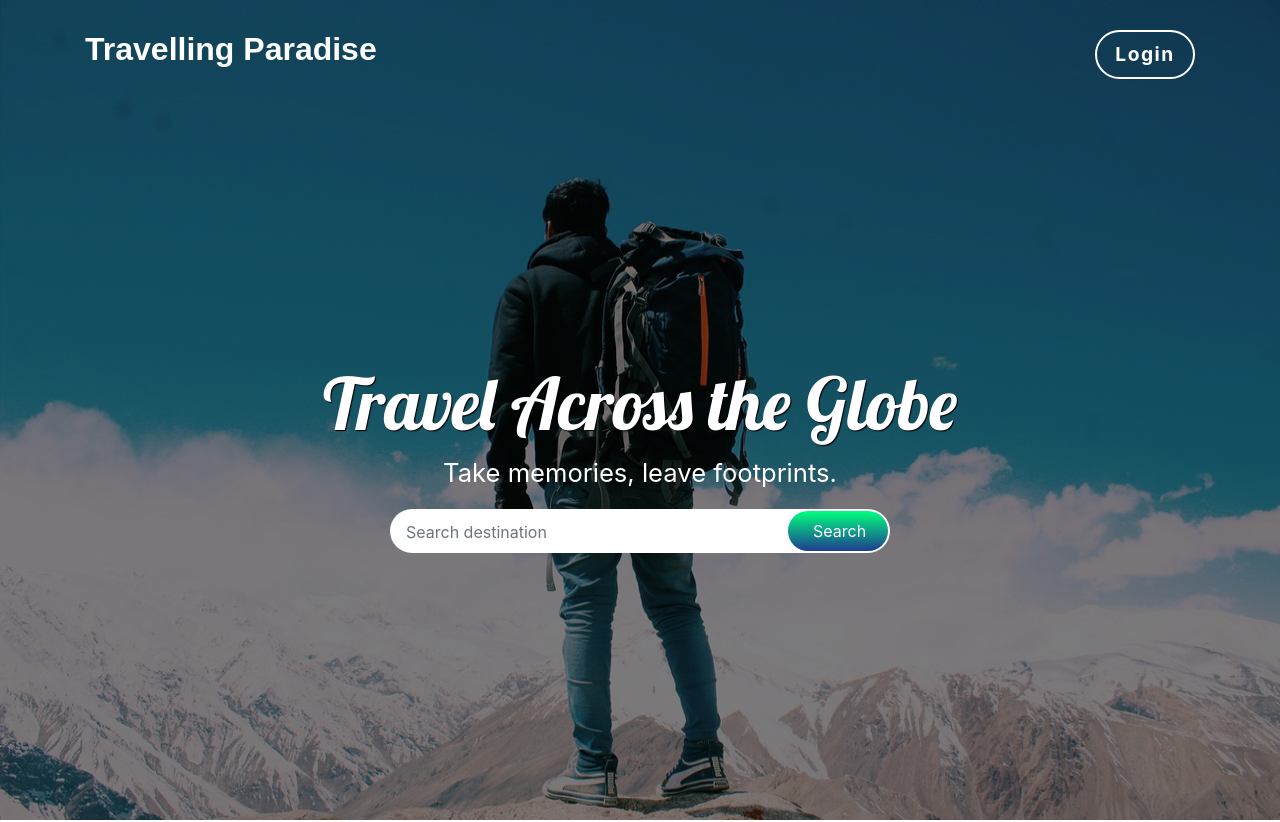
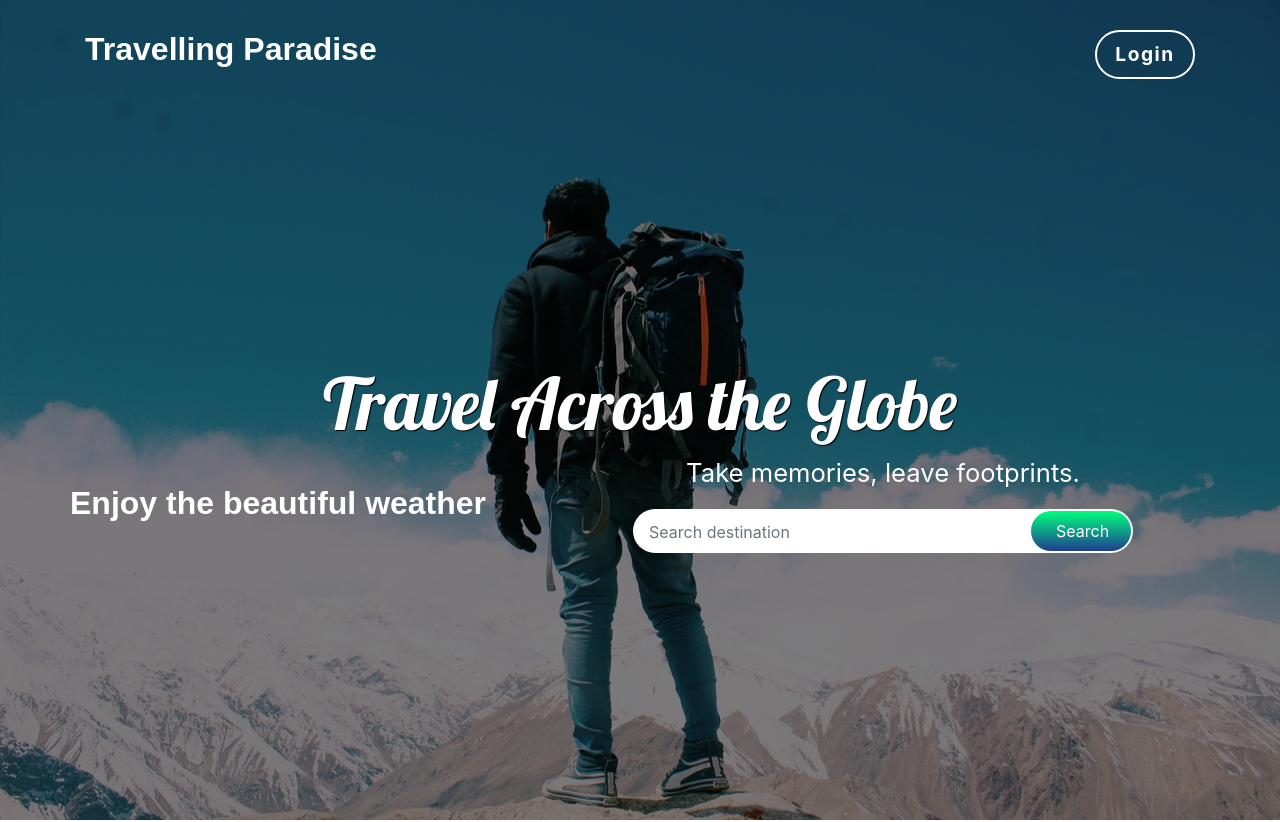
Before and after one commit to anshul031999/travel-website, a plain HTML site: page index.html in a window 1280 px wide. Shown: the top 822 px of the page. Drawn offline with nearby package versions, Linux system fonts and the light colour scheme; a web font is replaced by a local one.

Commit message:
small changes

```diff
--- a/index.html
+++ b/index.html
@@ -26,6 +26,7 @@
         <button type="button" name="button" class="login-btn">Login</button>
       </div>
       <h1 class="text-center">Travel Across the Globe</h1>
+      <h2 class="text-center">Enjoy the beautiful weather</h2>
       <p class="text-center">Take memories, leave footprints.</p>
       <div class="input-group">
 
```
